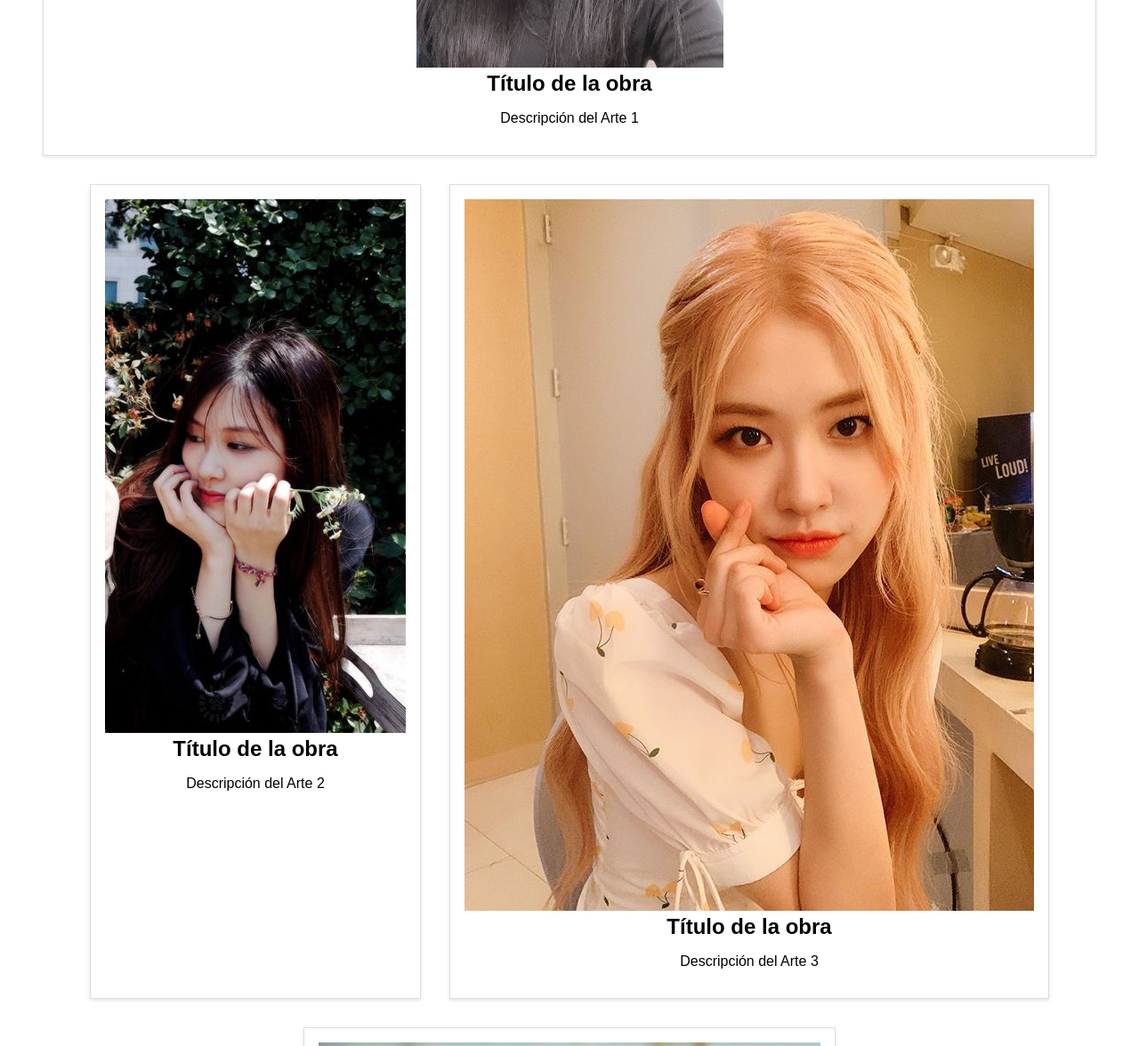
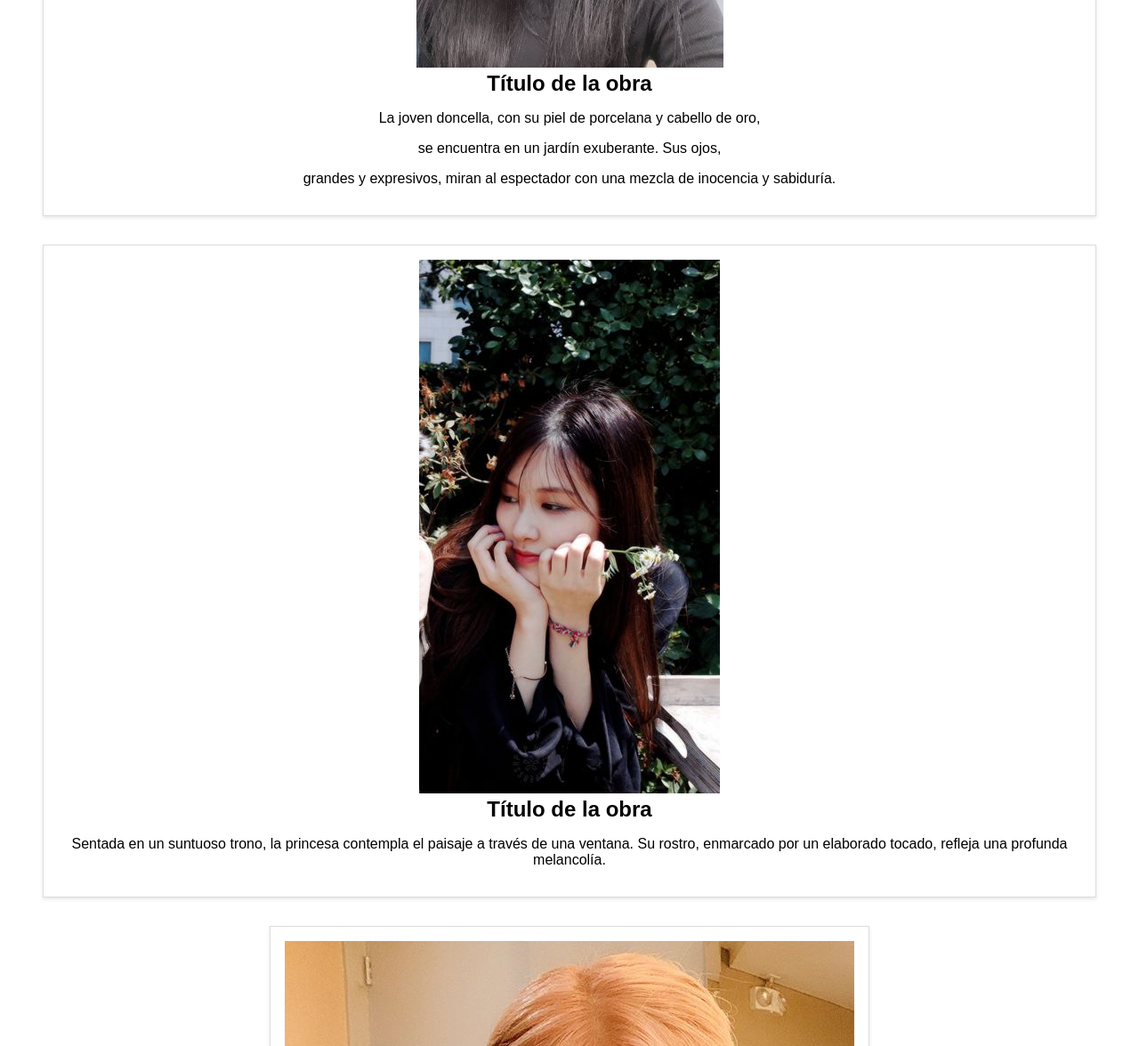
Before and after one commit to juanhallasi/sistema-registro-alura-II, a plain HTML site: page index.html in a window 1280 px wide. Shown: the part 600-1776 px from the top of the page at 89% size. Drawn offline with Linux system fonts and the light colour scheme.

Commit message:
crea el index

```diff
--- a/index.html
+++ b/index.html
@@ -23,12 +23,16 @@
                 <div class="gallery-item">
                     <img src="assets/imagen1.jpg" class="arte1">
                     <h1 class="titulo_obra">Título de la obra</h1>
-                    <p>Descripción del Arte 1</p>
+                    <p class="texto_parrafo">La joven doncella, con su piel de porcelana y cabello de oro,</p>
+                    <p>se encuentra en un jardín exuberante. Sus ojos,</p>
+                    <p> grandes y expresivos, miran al espectador con una mezcla de inocencia y sabiduría.</p>
                 </div>
                 <div class="gallery-item">
                     <img src="assets/8.jpg" alt="Arte 2">
                     <h1 class="titulo_obra">Título de la obra</h1>
-                    <p>Descripción del Arte 2</p>
+                    <p>Sentada en un suntuoso trono, la princesa contempla el paisaje
+                        a través de una ventana. Su rostro, enmarcado por un elaborado
+                         tocado, refleja una profunda melancolía. </p>
                 </div>
                 <div class="gallery-item">
                     <img src="assets/imagen4.jpg" alt="Arte 3">
--- a/styles.css
+++ b/styles.css
@@ -86,6 +86,10 @@ main {
 .arte5{
     width: 35%;
 }
+
+.texto_parrafo{
+    align-items: center;
+}
 /*
 footer {
 
```
